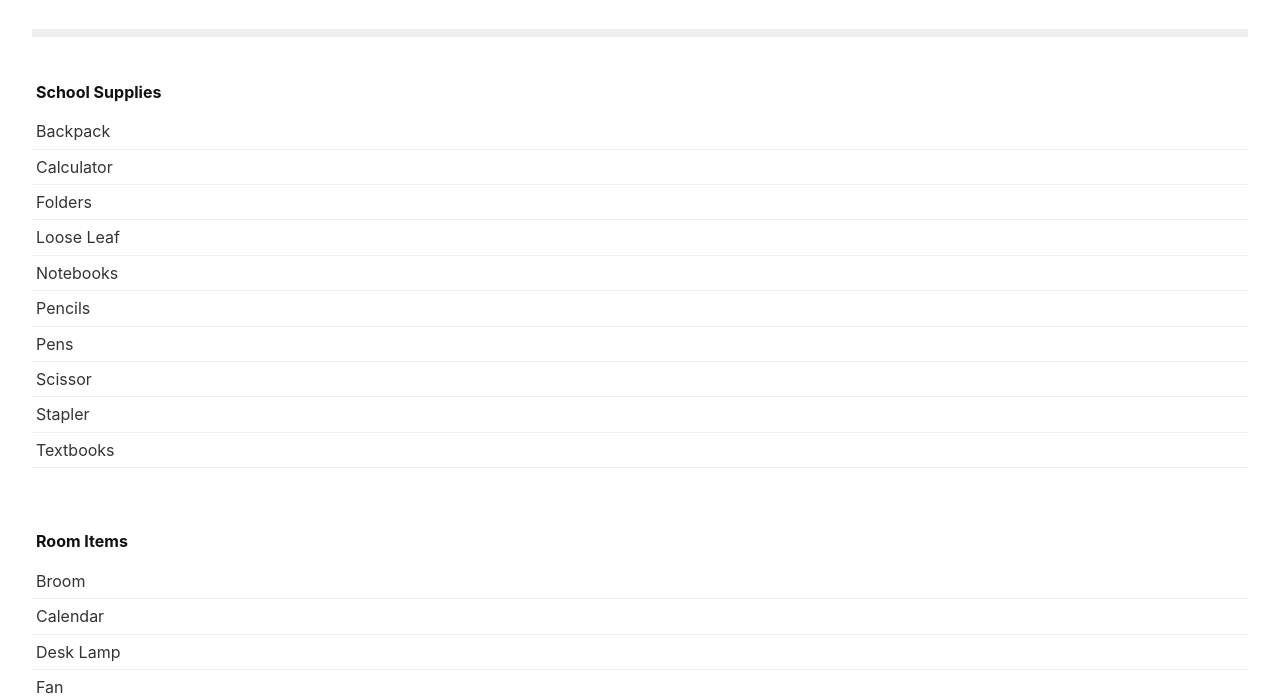
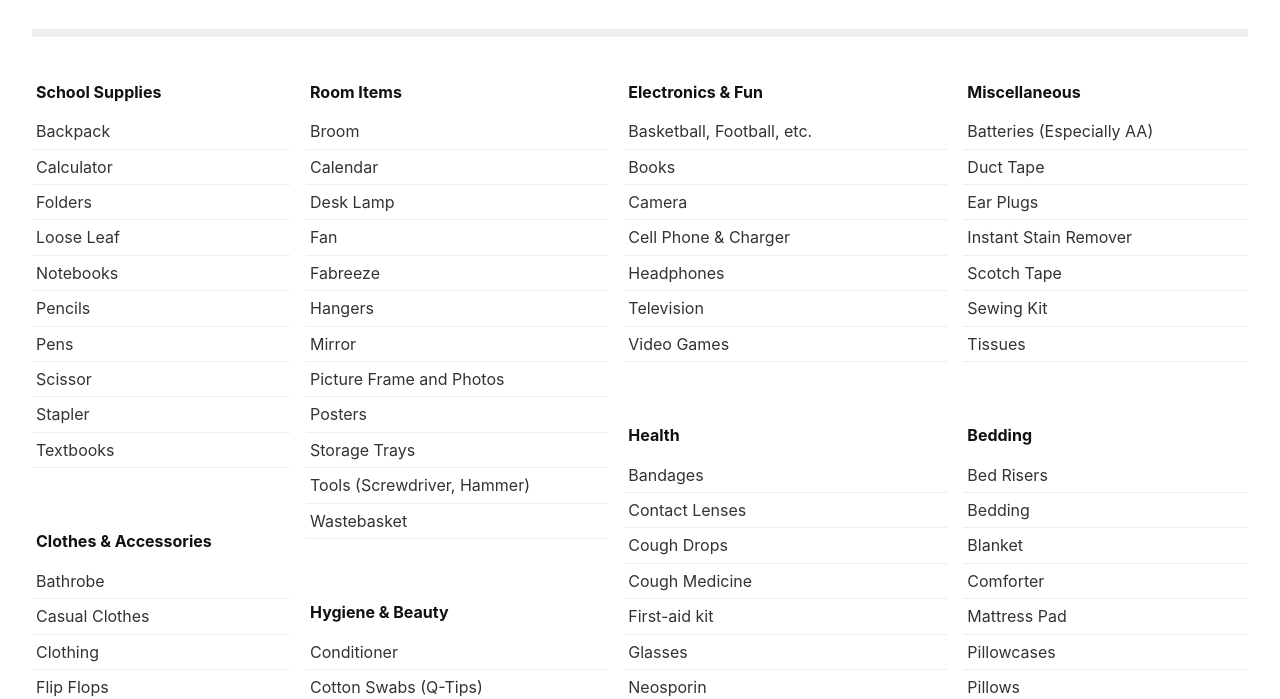
Before and after one commit to danoc/taketocollege, a Gatsby site: page / in a window 1280 px wide. Shown: the part 108-807 px from the top of the page. Built offline with nearby package versions, Linux system fonts and the light colour scheme; Gatsby itself is replaced by a stand-in of ours.

Commit message:
Fix responsiveness at large widths.

```diff
--- a/src/pages/index.jsx
+++ b/src/pages/index.jsx
@@ -34,9 +34,9 @@ class IndexPage extends React.Component {
         this.setState({ numColumns: 2 });
       } else if (w < 970) {
         this.setState({ numColumns: 3 });
-      } else if (w < 1200) {
+      } else if (w < 1300) {
         this.setState({ numColumns: 4 });
-      } else if (w >= 1300) {
+      } else if (w >= 1301) {
         this.setState({ numColumns: 5 });
       }
     }
```
